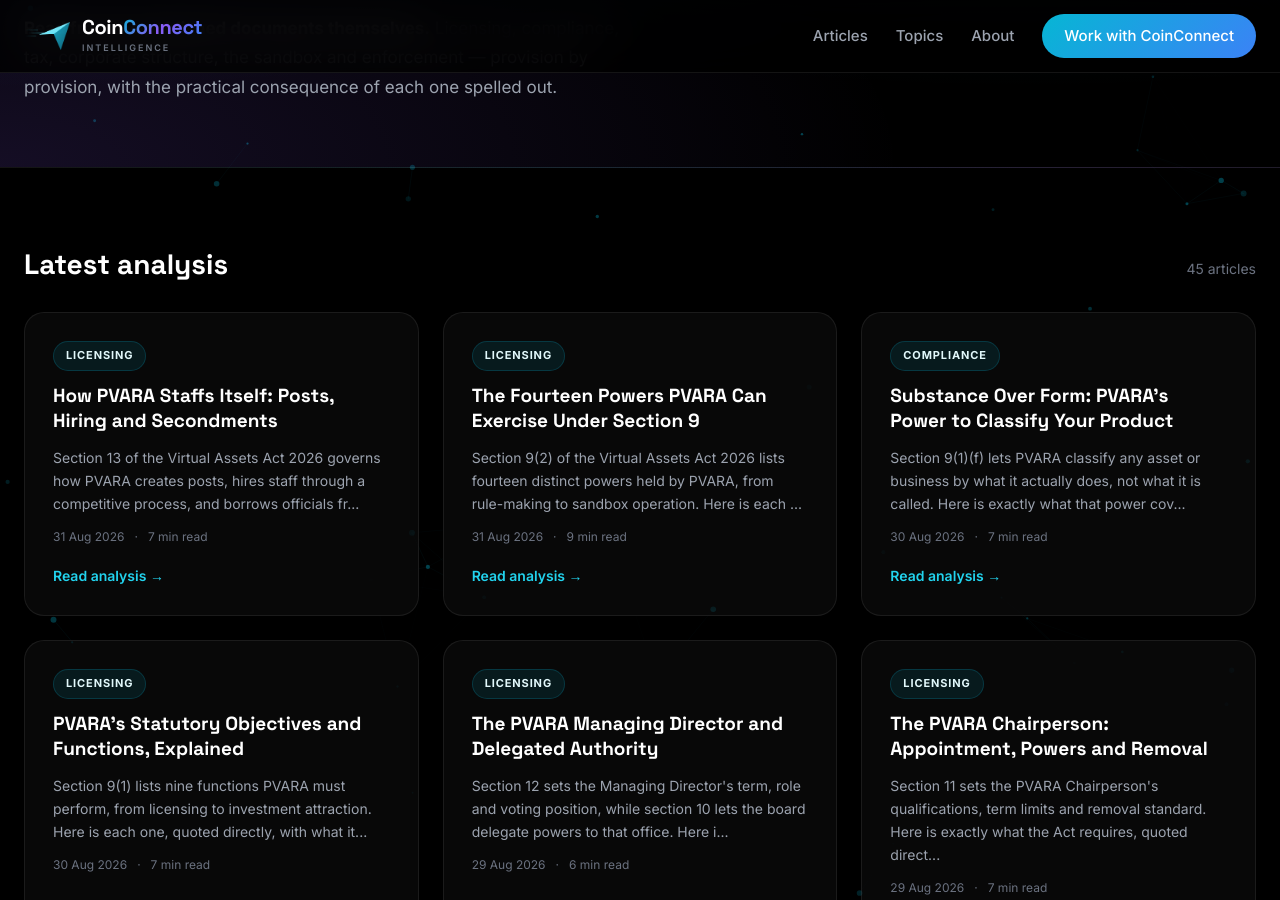
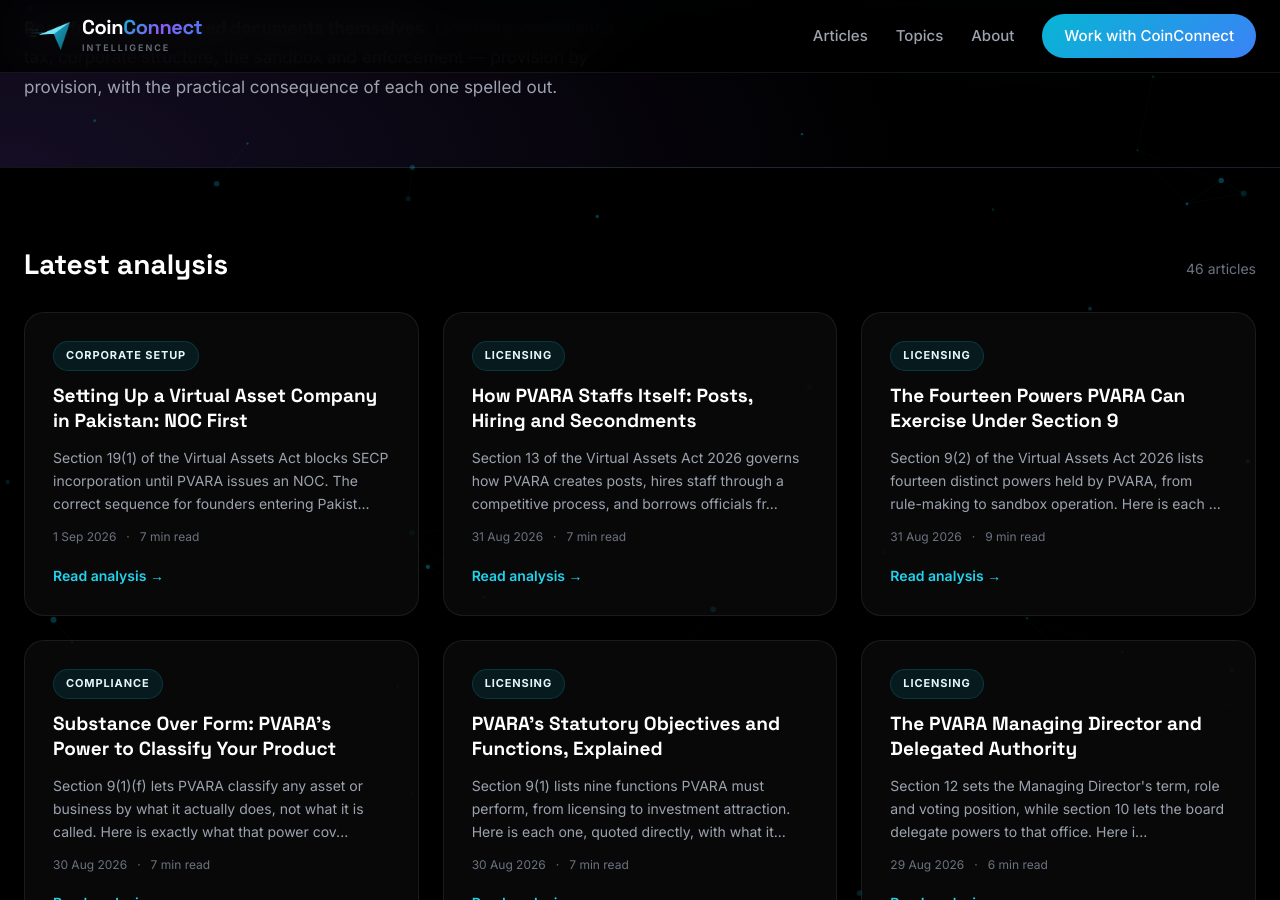
Before and after one commit to coinconnect-pk/coinconnect-pk.github.io, a Jekyll site: the page built from index.html, in a window 1280 px wide and 900 px high, scrolled down 447 px. Built offline with Jekyll 4.4.1, drawn with Linux system fonts in a browser that asks for light colours.

Commit message:
Publish article for 2026-09-01

```diff
--- a/_data/linkmap.yml
+++ b/_data/linkmap.yml
@@ -373,3 +373,6 @@ blog:
   - url: "https://blog.coinconnect.site/how-pvara-staffs-itself-posts-hiring-and-secondments/"
     title: "How PVARA Staffs Itself: Posts, Hiring and Secondments"
     topics: [pvara, staffs, itself, posts, hiring, secondments, licensing]
+  - url: "https://blog.coinconnect.site/setting-up-a-virtual-asset-company-in-pakistan-noc-first/"
+    title: "Setting Up a Virtual Asset Company in Pakistan: NOC First"
+    topics: [setting, virtual, asset, company, noc, first, corporate, setup]
--- a/_data/published-log.csv
+++ b/_data/published-log.csv
@@ -44,3 +44,4 @@ date,source,title,words
 2026-08-30,queue,"Substance Over Form: PVARA's Power to Classify Your Product",1369
 2026-08-31,queue,"The Fourteen Powers PVARA Can Exercise Under Section 9",1843
 2026-08-31,queue,"How PVARA Staffs Itself: Posts, Hiring and Secondments",1346
+2026-09-01,queue,"Setting Up a Virtual Asset Company in Pakistan: NOC First",1340
```
Also changed, not shown: _posts/2026-09-01-setting-up-a-virtual-asset-company-in-pakistan-noc-first.md (renamed from _queue/011-setting-up-a-virtual-asset-company-in-pakistan.md, +1 -7 lines).
